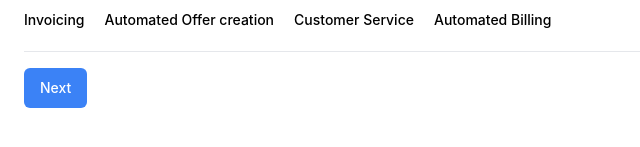
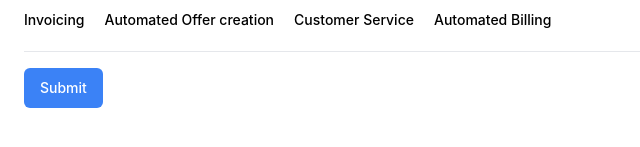
Before and after one commit to iSephix/eLegal, a plain HTML site: page index.html in a window 1280 px wide. Shown: the part 139-286 px from the top of the page, 0-640 px from the left. Drawn offline with nearby package versions, Linux system fonts and the light colour scheme.

Commit message:
Update index.html

```diff
--- a/index.html
+++ b/index.html
@@ -40,7 +40,7 @@
         </div>
         <div class="border-t border-gray-200 dark:border-gray-800 pt-4">
           <button class="inline-flex items-center justify-center whitespace-nowrap rounded-md text-sm font-medium ring-offset-background transition-colors focus-visible:outline-none focus-visible:ring-2 focus-visible:ring-ring focus-visible:ring-offset-2 disabled:pointer-events-none disabled:opacity-50 bg-blue-500 text-white hover:bg-blue-700 h-10 px-4 py-2">
-            Next
+            Submit
           </button>
         </div>
       </div>
```
